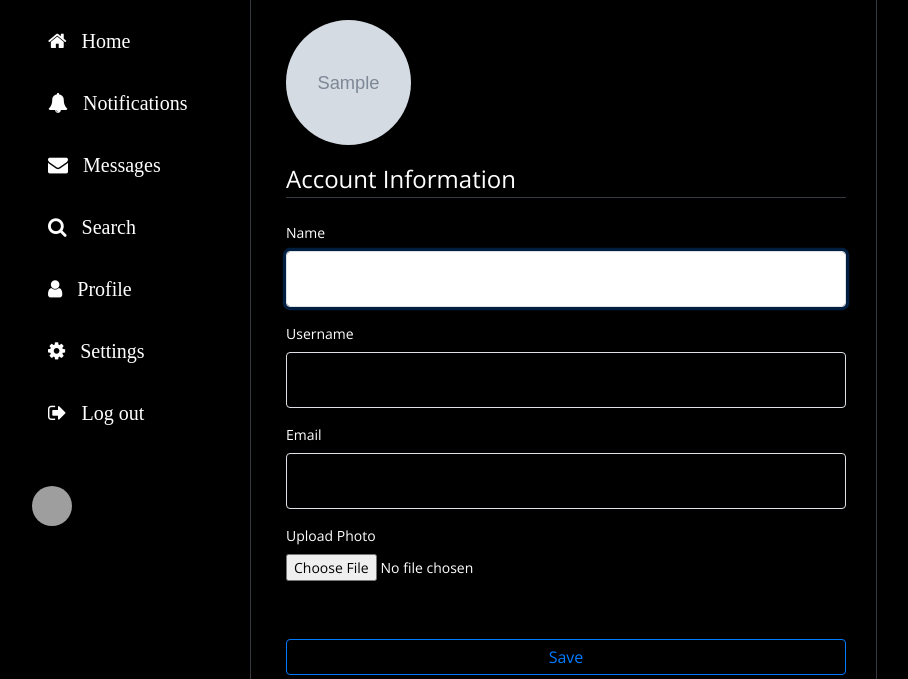
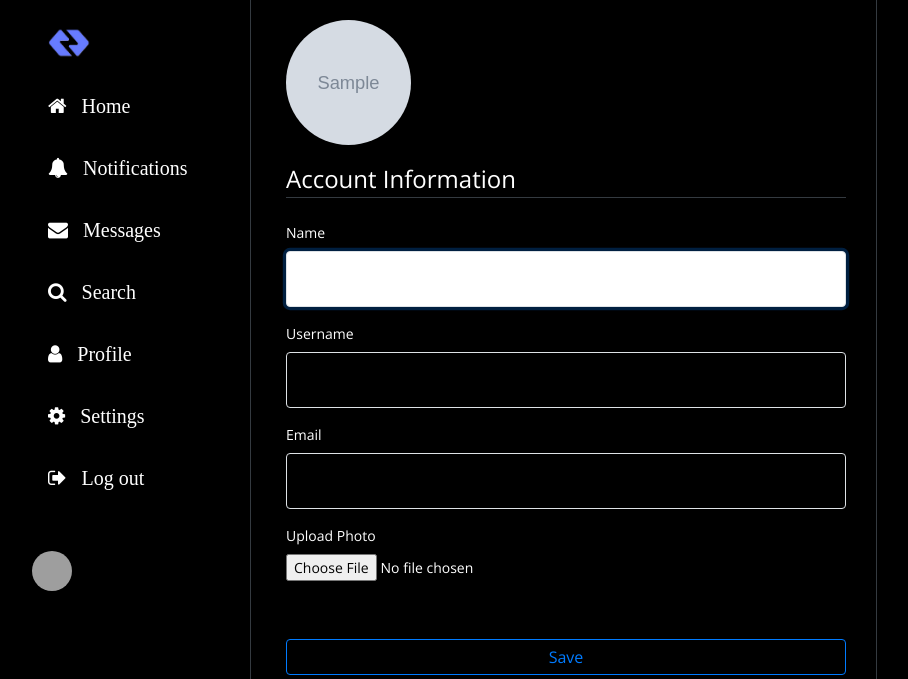
Before and after one commit to ugberaeseac/NeXa, a Flask app: template nexa/templates/settings.html in a window 1280 px wide, after a click on "Name". Shown: the top 679 px of the page, without its empty margins (48-956 px from the left). Run offline with Flask 3, Linux system fonts and the light colour scheme; tables that the repository leaves empty hold one stand-in row (values such as "Sample post"); the template is opened without the code that fills it: values that come from a table or form of the project are taken from there, most other values are stand-ins (such as "Sample title", 1, 10 or a date in 2020); grey boxes marked "Sample" are stand-in pictures; some libraries are stand-ins or nearby versions; grey boxes are pictures that could not be loaded.

Commit message:
fixed css styling and logo in home route

```diff
--- a/nexa/static/css/home.css
+++ b/nexa/static/css/home.css
@@ -119,6 +119,13 @@ input[type=submit] {
   float: right;
 }
 
+#content {
+ margin-top: 20px;
+ background: #000000;
+ color: #FFFFFF;
+ border: none;
+}
+
 
 input[type=submit]:hover {
   background-color: #546AEF;
@@ -143,3 +150,8 @@ input[type=submit]:hover {
   position: -webkit-sticky;
   position: fixed;
 }
+
+.textarea-bg {
+ background: #000000;
+ color: #FFFFFF;
+}
--- a/nexa/templates/layout.html
+++ b/nexa/templates/layout.html
@@ -29,6 +29,7 @@
                 <div class="column left">
 
                     <div class="icon-bar iconbar-sticky">
+		    <a  href="{{ url_for('home') }}"><img src="{{ url_for('static', filename='images/logo_blackbg.png') }}" width=25% height=25%></a>
                         <a class="active" href="{{ url_for('home') }}"><i class="fa fa-home"> &ensp;Home</i></a>
                         <a href="#"><i class="fa fa-bell"> &ensp;Notifications</i></a>
                         <a href="#"><i class="fa fa-envelope"> &ensp;Messages </i></a>
@@ -52,6 +53,8 @@
 
     {% endblock content %}
 
+
+
 	      </div>
     </div>
     <!-- Optional JavaScript -->
--- a/nexa/templates/settings.html
+++ b/nexa/templates/settings.html
@@ -26,7 +26,7 @@
 					{% endfor %}
 				</div>
 			{% else %}
-			{{ form.name(class="form-control form-control-lg border") }}
+			{{ form.name(class="textarea-bg form-control form-control-lg border") }}
 			{% endif %}
 			</div>
                         <div class="form-group">
@@ -39,7 +39,7 @@
                                         {% endfor %}
                                 </div>
                         {% else %}
-                        {{ form.username(class="form-control form-control-lg border") }}
+                        {{ form.username(class="textarea-bg form-control form-control-lg border") }}
                         {% endif %}
                         </div>
 
@@ -53,7 +53,7 @@
                                         {% endfor %}
                                 </div>
                         {% else %}
-                        {{ form.email(class="form-control form-control-lg border") }}
+                        {{ form.email(class="textarea-bg form-control form-control-lg border") }}
                         {% endif %}
                         </div>
 
@@ -92,7 +92,7 @@
                                 </div>
                         	{% else %}
 				<p class="delete-account"> To confirm, type your full name "{{ current_user.name }} " in the box below</p>
-                       		{{ delete_form.name(class="delete-account orm-control form-control-lg border") }}
+                       		{{ delete_form.name(class="delete-account textarea-bg form-control form-control-lg border") }}
                        		{% endif %}
                         </div>
                     </fieldset>
@@ -103,10 +103,10 @@
                     </form>
                 </div>
 
-                <div class="column right">
+	<div class="column right">
 
 
+       </div>
 
-                </div>
 
 {% endblock content%}
```
Also changed, not shown: nexa/templates/home.html (+4 -8 lines), nexa/templates/profile.html (+5 -4 lines), nexa/static/images/logo_blackbg.png (added).
